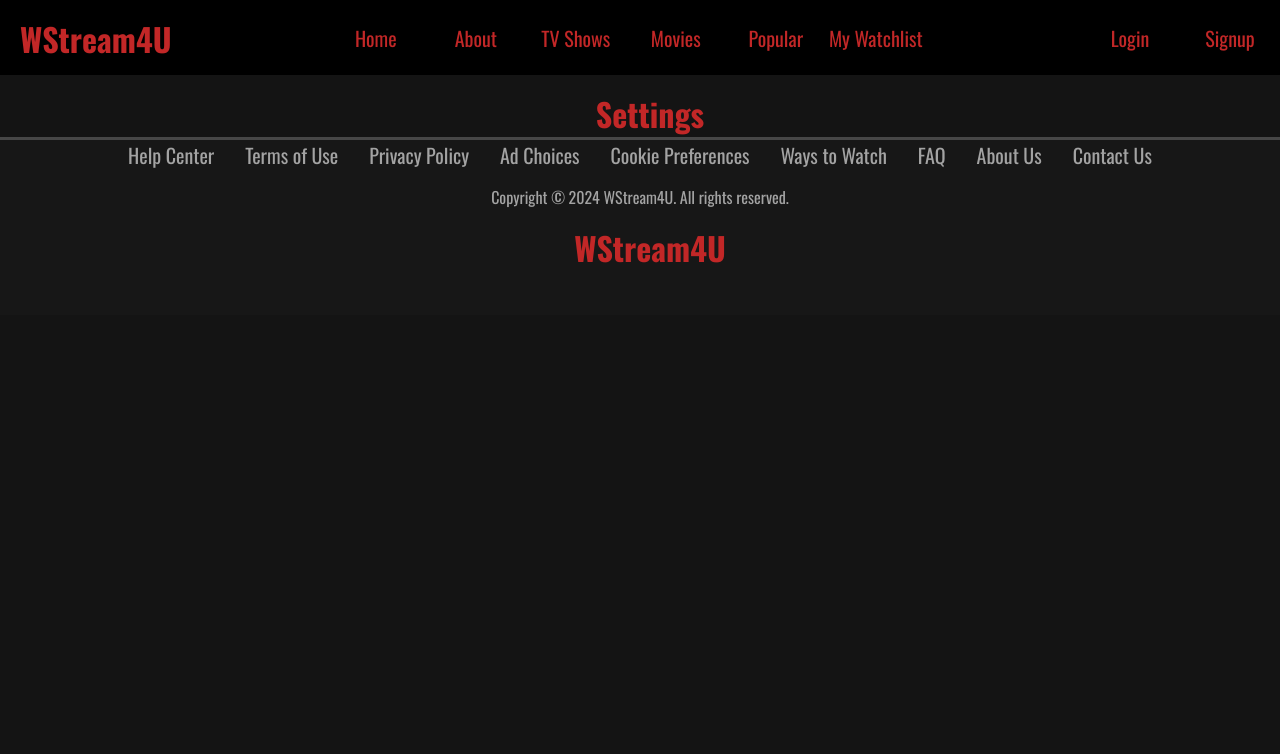
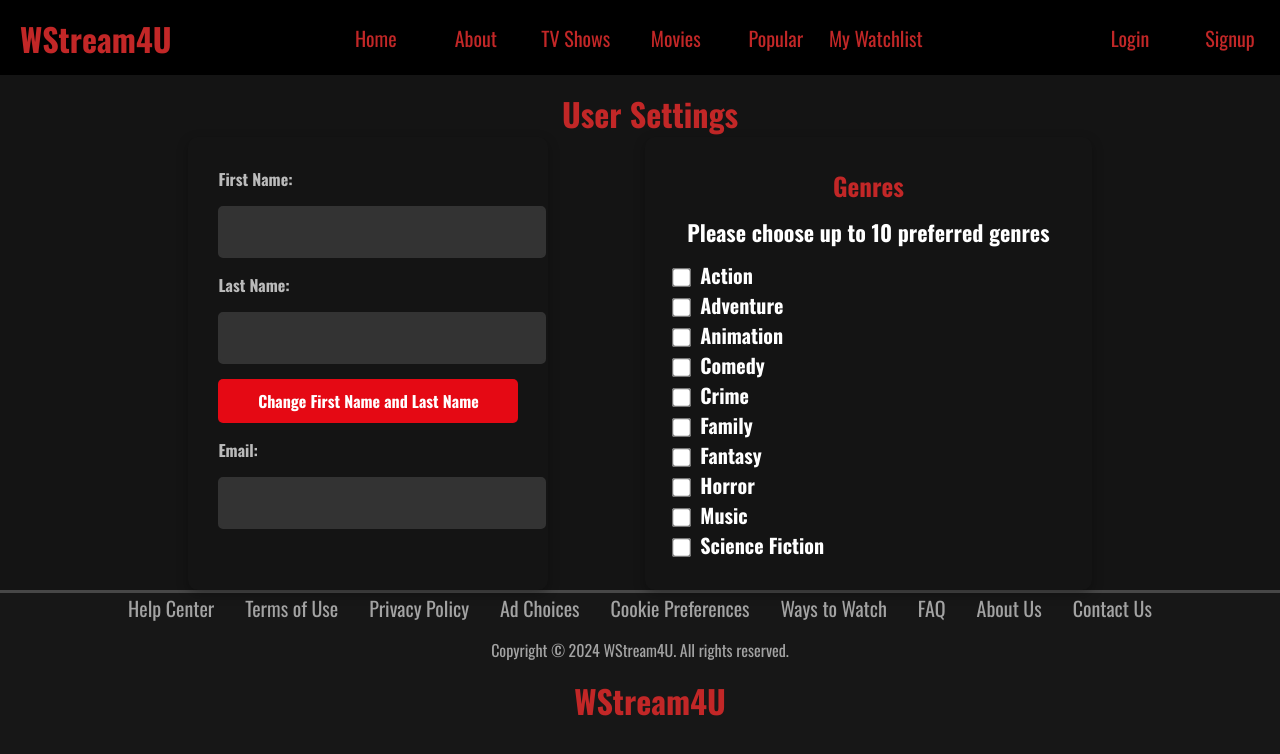
Before and after one commit to William2Git/contextA6, a React (Vite) app: page /settings in a window 1280 px wide. Shown: the top 754 px of the page. Built offline with nearby package versions, Linux system fonts and the light colour scheme.

Commit message:
Fixed add to cart buttons, added settings view

```diff
--- a/src/components/Header.jsx
+++ b/src/components/Header.jsx
@@ -1,6 +1,5 @@
 import "./Header.css";
 import { useNavigate } from "react-router";
-import { useState } from "react";
 import { useStoreContext } from "../context";
 
 function Header() {
--- a/src/views/CartView.jsx
+++ b/src/views/CartView.jsx
@@ -10,7 +10,7 @@ function CartView() {
     <div>
       <Header />
       <div className="cart-view">
-        <h1>Shopping Cart</h1>
+        <h1>Cart</h1>
         <div className="cart-items">
           {
             cart.entrySeq().map(([key, value]) => {
--- a/src/views/DetailView.jsx
+++ b/src/views/DetailView.jsx
@@ -8,16 +8,7 @@ function DetailView() {
   const [movDetails, setMovDetails] = useState([]);
   const [production, setProduction] = useState([]);
   const { cart, setCart } = useStoreContext();
-  const [buyText, setBuyText] = useState("Buy");
   const params = useParams();
-
-  useEffect(()=> {
-    if(cart.has(params.id)){
-      setBuyText("Added");
-    }else{
-      setBuyText("Buy");
-    }
-  }, [params.id, cart]);
 
   useEffect(() => {
     (async function getGenre() {
@@ -66,15 +57,11 @@ function DetailView() {
     ));
   }
 
-  function setButtonText(){
-    setCart((prevCart) => prevCart.set(params.id, { title: movDetails.original_title, url: movDetails.poster_path }));
-    setBuyText("Added");
-  }
-
   return (
     <div>
       <h4>{movDetails.original_title}</h4>
-      <button onClick={() => setButtonText()} className="buy-button">{buyText}</button>
+      <button onClick={() => setCart((prevCart) => prevCart.set(params.id+"", { title: movDetails.original_title, url: movDetails.poster_path }))}
+        className="buy-button">{cart.has(params.id+"") ? "Added" : "Buy"}</button>
       <p id="detail">Release Date: {movDetails.release_date}</p>
       <p id="detail">Runtime: {movDetails.runtime} mins</p>
       <p id="detail">Language: {movDetails.original_language}</p>
--- a/src/views/GenreView.css
+++ b/src/views/GenreView.css
@@ -4,10 +4,34 @@
 
 .image-container {
     display: flex;
+    justify-content: center;
+    margin-bottom: 10px;
+}
+
+.movie-item {
+    display: flex;
+    flex-direction: column;
+    /* Stack the poster image and button */
+    align-items: center;
+    justify-content: center;
+    margin-bottom: 20px;
+    /* Space between movie items */
+    flex-basis: calc(33.333% - 20px);
+    /* Each poster takes up 1/3 of the row width, minus spacing */
+    margin-right: 20px;
+    /* Space between posters */
+}
+
+.movie-item:last-child {
+    margin-right: 0;
+    /* Remove margin on the last item in each row */
+}
+
+.poster-section {
+    display: flex;
     flex-wrap: wrap;
-    justify-content: flex-end;
     gap: 20px;
-    margin-bottom: 20px;
+    /* Space between items */
 }
 
 .poster-image {
@@ -23,11 +47,39 @@
     box-shadow: 0 4px 10px rgba(0, 0, 0, 0.3);
 }
 
+.buy-button {
+    margin-left:40px;
+    width: 120px;
+    /* Make the button smaller */
+    padding: 8px 0;
+    /* Reduce the padding for a smaller button */
+    background-color: #e50914;
+    color: white;
+    font-weight: bold;
+    border: none;
+    border-radius: 4px;
+    font-size: 14px;
+    /* Smaller font size */
+    text-transform: uppercase;
+    transition: background-color 0.3s ease;
+    margin-top: 10px;
+    /* Space between the image and the button */
+    cursor: pointer;
+}
+
+.buy-button:hover {
+    background-color: #b20710;
+}
+
+.buy-button:focus {
+    outline: none;
+}
+
 .button-container {
     display: flex;
     margin-left: 26.2%;
     gap: 20px;
-    margin-top: 20px;
+    margin-top: 40px;
     margin-bottom: 20px;
 }
 
@@ -53,7 +105,7 @@
     outline: none;
 }
 
-#page-count {
-    position: absolute;
-    left: 38%;
+#page-count{
+    text-align:center;
+    margin-left:-220px;
 }
--- a/src/views/MoviesView.jsx
+++ b/src/views/MoviesView.jsx
@@ -3,6 +3,7 @@ import { Outlet } from "react-router";
 import Genres from "../components/Genres.jsx";
 import Footer from "../components/Footer.jsx";
 import Header from "../components/Header.jsx";
+import { useStoreContext } from "../context";
 
 function MoviesView() {
   const genres = [
@@ -17,6 +18,12 @@ function MoviesView() {
     { id: 10402, genre: 'Music' },
     { id: 878, genre: 'Science Fiction' },
   ];
+  const list = [];
+
+  const {choices} = useStoreContext();
+
+  console.log();
+  console.log(genres[0]);
 
   return (
     <div>
--- a/src/views/RegisterView.jsx
+++ b/src/views/RegisterView.jsx
@@ -28,18 +28,17 @@ function RegisterView() {
 
   function register(event) {
     event.preventDefault();
-    setFirstName(firstName.current.value);
-    setLastName(lastName.current.value);
-    setEmail(email.current.value);
-    setPassword(password.current.value);
-    setLoggedIn(true);
 
-    console.log(Object.values(choices).includes(true));
-    if(!Object.values(choices).includes(true)){
+    if (!Object.values(choices).includes(true)) {
       return alert("Please select at least one preferred genre");
     }
     if (password.current.value == checkPassword) {
       alert("Account Successfully Created")
+      setFirstName(firstName.current.value);
+      setLastName(lastName.current.value);
+      setEmail(email.current.value);
+      setPassword(password.current.value);
+      setLoggedIn(true);
       return navigate("/movies/genre/28");
     }
 
@@ -76,7 +75,7 @@ function RegisterView() {
                 checked={choices[item]}
                 onChange={() => selectGenre(item)}
                 id={`checkbox-${i}`}
-                style={{cursor:'pointer'}}
+                style={{ cursor: 'pointer' }}
               />
               <label className="genre-name">{item}</label>
             </div>
--- a/src/views/SettingsView.css
+++ b/src/views/SettingsView.css
@@ -0,0 +1,125 @@
+.profile, .checklist {
+    background-color: #141414;
+    /* Dark background color similar to Netflix */
+    color: white;
+    /* White text for contrast */
+    padding: 30px;
+    border-radius: 10px;
+    box-shadow: 0 4px 12px rgba(0, 0, 0, 0.3);
+    /* Subtle shadow for depth */
+    max-width: 500px;
+    /* Restrict width */
+    margin: 0 auto;
+    /* Center the profile section */
+}
+
+.checklist p {
+    width: 100%;
+    padding: 12px;
+    color: white;
+    font-size: 22px;
+    font-weight: bold;
+}
+
+.genre-name {
+    width: 100%;
+    padding: 12px;
+    color: white;
+    font-size: 20px;
+    font-weight: bold;
+}
+
+.checklist input[type="checkbox"] {
+    transform: scale(1.5);
+}
+
+.checklist label.genre-name {
+    font-size: 20px;
+    /* Optional: increase label font size for better readability */
+}
+
+.checklist h2 {
+    color: rgb(194, 39, 39);
+    text-align: center;
+    font-size: 25px;
+}
+
+.profile h1 {
+    font-size: 36px;
+    /* Big heading for the page title */
+    font-weight: bold;
+    margin-bottom: 20px;
+    /* Space between title and form */
+    color: #e50914;
+}
+
+.names, .profile {
+    display: flex;
+    flex-direction: column;
+    /* Stack labels and inputs */
+    gap: 15px;
+}
+
+.names label, .profile label {
+    font-size: 16px;
+    font-weight: bold;
+    color: #bbb;
+    /* Lighter text for labels */
+}
+
+.names input, .profile input {
+    padding: 12px;
+    font-size: 16px;
+    border-radius: 5px;
+    border: 2px solid #333;
+    background-color: #333;
+    color: white;
+    width: 100%;
+    /* Ensure inputs take full width */
+    transition: border 0.3s ease;
+}
+
+.names input:focus, .profile input:focus {
+    border-color: #e50914;
+    /* Highlight border on focus */
+    outline: none;
+}
+
+.names button {
+    background-color: #e50914;
+    color: white;
+    font-size: 16px;
+    width:300px;
+    padding: 10px;
+    border: none;
+    border-radius: 5px;
+    cursor: pointer;
+    transition: background-color 0.3s ease;
+    font-weight: bold;
+}
+
+.names button:hover {
+    background-color: #b20710;
+    /* Darker red when hovered */
+}
+
+.names button:focus {
+    outline: none;
+}
+
+.names input[readonly] {
+    background-color: #2e2e2e;
+    cursor: not-allowed;
+    /* Show that this input is readonly */
+}
+
+.names input[readonly]:hover {
+    border-color: #2e2e2e;
+    /* No hover effect on readonly input */
+}
+
+.settings{
+    display: flex;
+    width: 1000px;
+    margin: auto;
+}
--- a/src/views/SettingsView.jsx
+++ b/src/views/SettingsView.jsx
@@ -5,7 +5,9 @@ import { useState, useEffect, useRef } from "react";
 import { useStoreContext } from "../context";
 
 function SettingsView() {
-    const { password, email, firstName, lastName, choices, selectGenre, setFirstName, setLastName } = useStoreContext();
+    const { email, firstName, lastName, choices, selectGenre, setFirstName, setLastName } = useStoreContext();
+    const [fName, setfName] = useState(firstName);
+    const [lName, setlName] = useState(lastName);
     const genres = [
         'Action',
         'Adventure',
@@ -21,13 +23,47 @@ function SettingsView() {
 
     function changeName(event) {
         event.preventDefault();
+        if (fName == firstName) {
+            return alert("No changes were made. Please input the changes you want before clicking this button.")
+        }
+        setFirstName(fName);
+        setLastName(lName);
         alert("Name has been successfully changed!");
     }
 
     return (
         <div>
             <Header />
-            <h1>Settings</h1>
+            <h1>User Settings</h1>
+            <div className="settings">
+                <div className="profile">
+                    <form className="names" onSubmit={(event) => { changeName(event) }}>
+                        <label>First Name:</label>
+                        <input type="text" value={fName} onChange={(event) => setfName(event.target.value)} required></input>
+                        <label>Last Name:</label>
+                        <input type="text" value={lName} onChange={(event) => setlName(event.target.value)} required></input>
+                        <button>Change First Name and Last Name</button>
+                    </form>
+                    <label>Email:</label>
+                    <input type="email" style={{ cursor: "no-drop" }} value={email} readOnly ></input>
+                </div>
+                <div className="checklist">
+                    <h2>Genres</h2>
+                    <p>Please choose up to 10 preferred genres</p>
+                    {genres.map((item, i) => (
+                        <div key={i}>
+                            <input
+                                type="checkbox"
+                                checked={choices[item]}
+                                onChange={() => selectGenre(item)}
+                                id={`checkbox-${i}`}
+                                style={{ cursor: 'pointer' }}
+                            />
+                            <label className="genre-name">{item}</label>
+                        </div>
+                    ))}
+                </div>
+            </div>
             <Footer />
         </div>
     );
```
Also changed, not shown: src/views/GenreView.jsx (+4 -23 lines).
